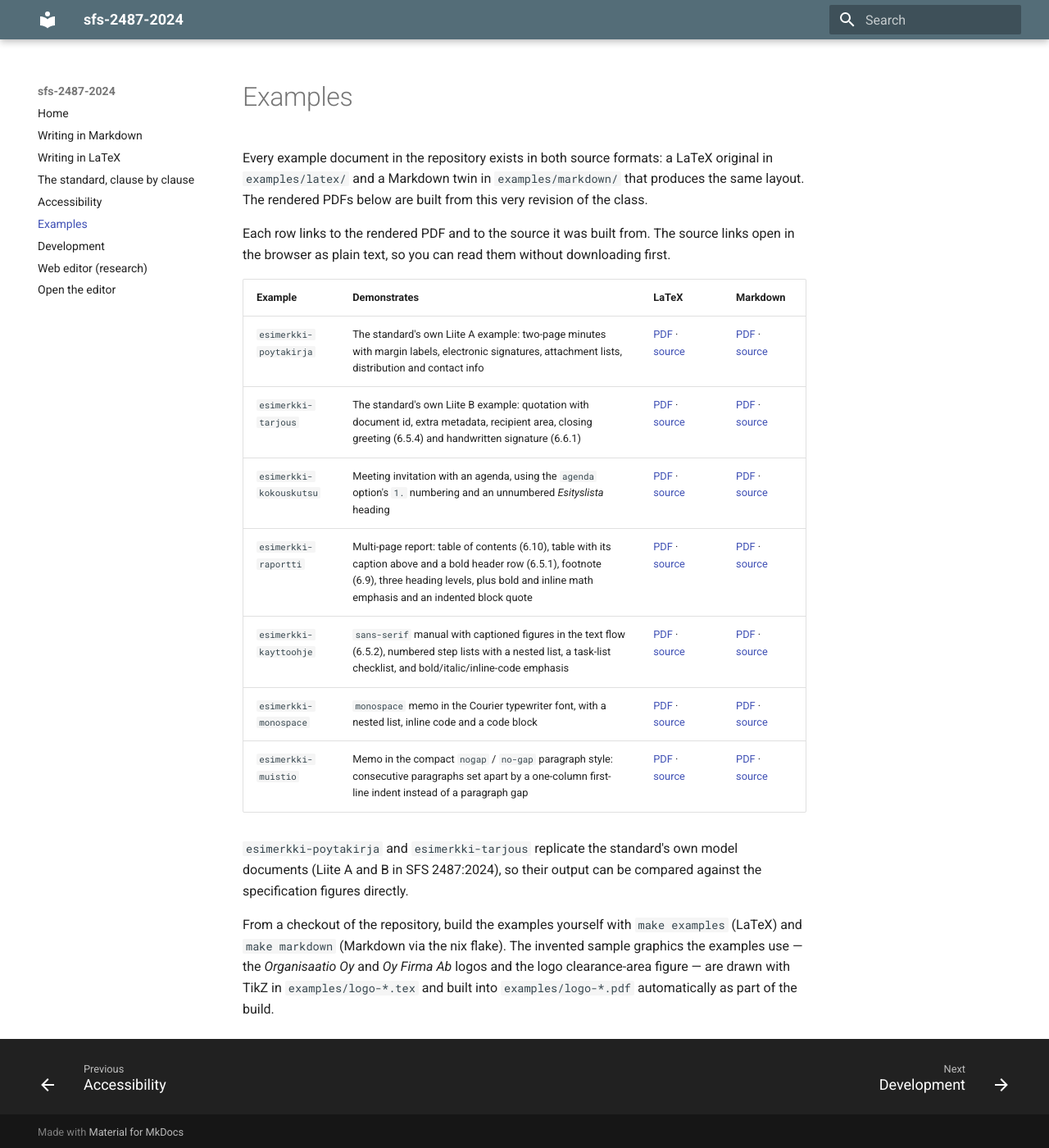
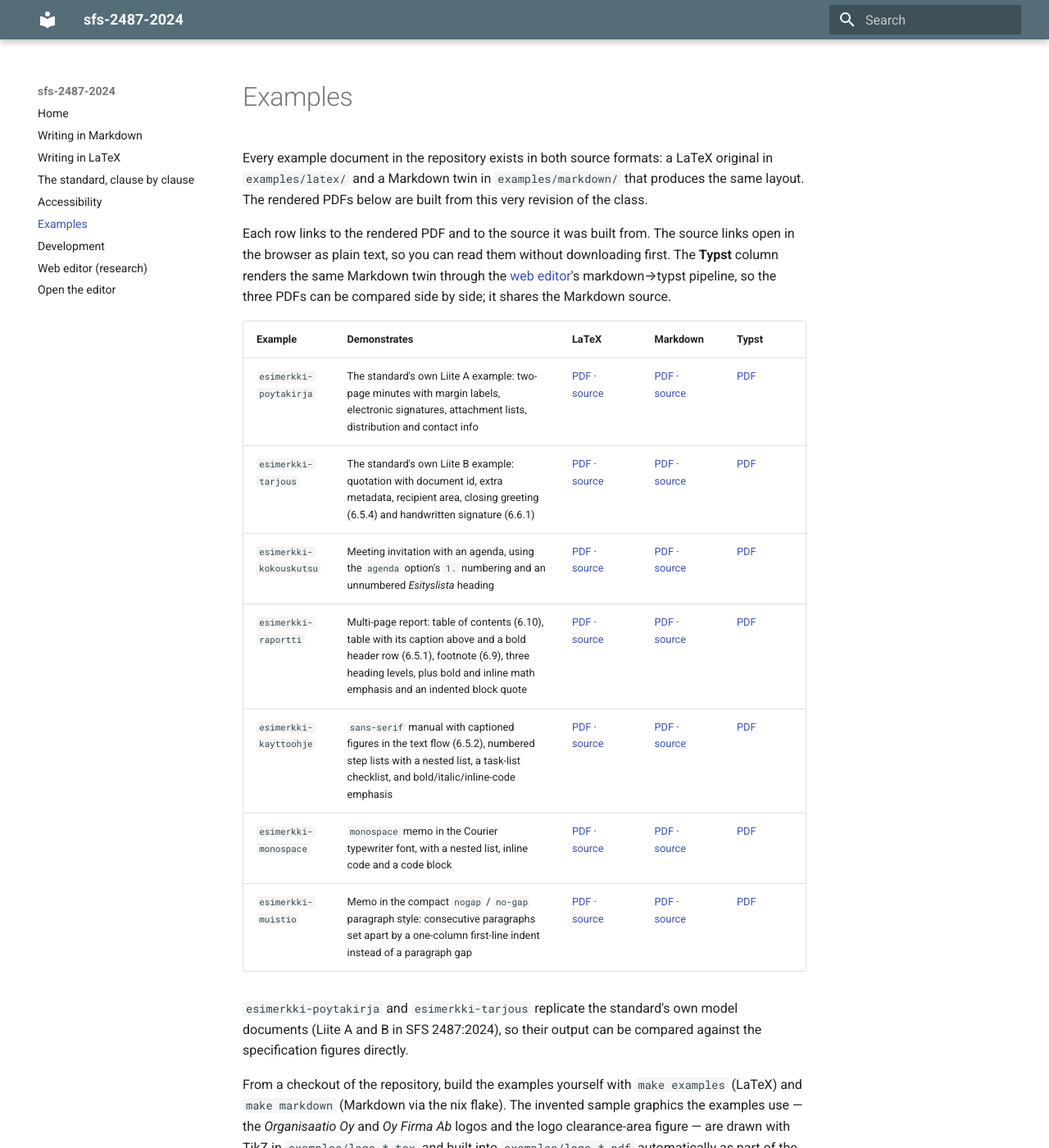
Before and after one commit to datakurre/vakioasiakirja, an MkDocs documentation site: the page built from docs/examples.md, in a window 1280 px wide and 1400 px high. Shown: the whole window at 82% size. Built offline with MkDocs 1.6.1 and Material for MkDocs 9.7.7, drawn with Linux system fonts in a browser that asks for light colours.

Commit message:
docs: add a Typst column to the examples table
Render every example through the markdown→typst pipeline too, so the docs
site shows all three outputs (LaTeX, pandoc, typst) side by side.

- flake.nix: an `examplesTypst` package builds one PDF per example with the
  porter's node_modules (buildNpmPackage) and the typst CLI, plus an
  `exampleLogos` package that builds the TikZ logo PDFs. The logos are laid
  out one directory above the generated .typ files so the markdown's
  ../logo-*.pdf paths resolve, and typst embeds the same PDFs the LaTeX and
  pandoc examples use (CLI ≥ 0.13), so all three show an identical logo.
- web/scripts/convert.ts: a --logo flag passes a logo path through
  ConvertOptions.logoPath (the frontmatter logo: key is a browser upload the
  CLI cannot read).
- Makefile: `make docs` builds .#examplesTypst into docs/pdf/typst/.
- docs/examples.md: a Typst column linking each rendered PDF.

Also fix a latent logo bug in sfs-2487-2024.typ: a natural-size image placed
in the page header never lays out (typst 0.13/0.14) and rendered blank — wrap
it in a box with an explicit height (and scale down only when taller than
logo-max-height). This also fixes uploaded logos in the live web editor, which
hit the same path; the examples never exercised it because their logos are
PDFs the browser pipeline does not load.

Co-Authored-By: Claude Opus 4.8 <noreply@anthropic.com>

```diff
--- a/docs/examples.md
+++ b/docs/examples.md
@@ -7,17 +7,19 @@ below are built from this very revision of the class.
 
 Each row links to the rendered PDF and to the source it was built from.
 The source links open in the browser as plain text, so you can read them
-without downloading first.
+without downloading first. The **Typst** column renders the same Markdown
+twin through the [web editor](web-editor.md)'s markdown→typst pipeline, so
+the three PDFs can be compared side by side; it shares the Markdown source.
 
-| Example | Demonstrates | LaTeX | Markdown |
-|---|---|---|---|
-| `esimerkki-poytakirja` | The standard's own Liite A example: two-page minutes with margin labels, electronic signatures, attachment lists, distribution and contact info | [PDF](pdf/latex/esimerkki-poytakirja.pdf) · [source](src/latex/esimerkki-poytakirja.tex.txt) | [PDF](pdf/markdown/esimerkki-poytakirja.pdf) · [source](src/markdown/esimerkki-poytakirja.md.txt) |
-| `esimerkki-tarjous` | The standard's own Liite B example: quotation with document id, extra metadata, recipient area, closing greeting (6.5.4) and handwritten signature (6.6.1) | [PDF](pdf/latex/esimerkki-tarjous.pdf) · [source](src/latex/esimerkki-tarjous.tex.txt) | [PDF](pdf/markdown/esimerkki-tarjous.pdf) · [source](src/markdown/esimerkki-tarjous.md.txt) |
-| `esimerkki-kokouskutsu` | Meeting invitation with an agenda, using the `agenda` option's `1.` numbering and an unnumbered *Esityslista* heading | [PDF](pdf/latex/esimerkki-kokouskutsu.pdf) · [source](src/latex/esimerkki-kokouskutsu.tex.txt) | [PDF](pdf/markdown/esimerkki-kokouskutsu.pdf) · [source](src/markdown/esimerkki-kokouskutsu.md.txt) |
-| `esimerkki-raportti` | Multi-page report: table of contents (6.10), table with its caption above and a bold header row (6.5.1), footnote (6.9), three heading levels, plus bold and inline math emphasis and an indented block quote | [PDF](pdf/latex/esimerkki-raportti.pdf) · [source](src/latex/esimerkki-raportti.tex.txt) | [PDF](pdf/markdown/esimerkki-raportti.pdf) · [source](src/markdown/esimerkki-raportti.md.txt) |
-| `esimerkki-kayttoohje` | `sans-serif` manual with captioned figures in the text flow (6.5.2), numbered step lists with a nested list, a task-list checklist, and bold/italic/inline-code emphasis | [PDF](pdf/latex/esimerkki-kayttoohje.pdf) · [source](src/latex/esimerkki-kayttoohje.tex.txt) | [PDF](pdf/markdown/esimerkki-kayttoohje.pdf) · [source](src/markdown/esimerkki-kayttoohje.md.txt) |
-| `esimerkki-monospace` | `monospace` memo in the Courier typewriter font, with a nested list, inline code and a code block | [PDF](pdf/latex/esimerkki-monospace.pdf) · [source](src/latex/esimerkki-monospace.tex.txt) | [PDF](pdf/markdown/esimerkki-monospace.pdf) · [source](src/markdown/esimerkki-monospace.md.txt) |
-| `esimerkki-muistio` | Memo in the compact `nogap` / `no-gap` paragraph style: consecutive paragraphs set apart by a one-column first-line indent instead of a paragraph gap | [PDF](pdf/latex/esimerkki-muistio.pdf) · [source](src/latex/esimerkki-muistio.tex.txt) | [PDF](pdf/markdown/esimerkki-muistio.pdf) · [source](src/markdown/esimerkki-muistio.md.txt) |
+| Example | Demonstrates | LaTeX | Markdown | Typst |
+|---|---|---|---|---|
+| `esimerkki-poytakirja` | The standard's own Liite A example: two-page minutes with margin labels, electronic signatures, attachment lists, distribution and contact info | [PDF](pdf/latex/esimerkki-poytakirja.pdf) · [source](src/latex/esimerkki-poytakirja.tex.txt) | [PDF](pdf/markdown/esimerkki-poytakirja.pdf) · [source](src/markdown/esimerkki-poytakirja.md.txt) | [PDF](pdf/typst/esimerkki-poytakirja.pdf) |
+| `esimerkki-tarjous` | The standard's own Liite B example: quotation with document id, extra metadata, recipient area, closing greeting (6.5.4) and handwritten signature (6.6.1) | [PDF](pdf/latex/esimerkki-tarjous.pdf) · [source](src/latex/esimerkki-tarjous.tex.txt) | [PDF](pdf/markdown/esimerkki-tarjous.pdf) · [source](src/markdown/esimerkki-tarjous.md.txt) | [PDF](pdf/typst/esimerkki-tarjous.pdf) |
+| `esimerkki-kokouskutsu` | Meeting invitation with an agenda, using the `agenda` option's `1.` numbering and an unnumbered *Esityslista* heading | [PDF](pdf/latex/esimerkki-kokouskutsu.pdf) · [source](src/latex/esimerkki-kokouskutsu.tex.txt) | [PDF](pdf/markdown/esimerkki-kokouskutsu.pdf) · [source](src/markdown/esimerkki-kokouskutsu.md.txt) | [PDF](pdf/typst/esimerkki-kokouskutsu.pdf) |
+| `esimerkki-raportti` | Multi-page report: table of contents (6.10), table with its caption above and a bold header row (6.5.1), footnote (6.9), three heading levels, plus bold and inline math emphasis and an indented block quote | [PDF](pdf/latex/esimerkki-raportti.pdf) · [source](src/latex/esimerkki-raportti.tex.txt) | [PDF](pdf/markdown/esimerkki-raportti.pdf) · [source](src/markdown/esimerkki-raportti.md.txt) | [PDF](pdf/typst/esimerkki-raportti.pdf) |
+| `esimerkki-kayttoohje` | `sans-serif` manual with captioned figures in the text flow (6.5.2), numbered step lists with a nested list, a task-list checklist, and bold/italic/inline-code emphasis | [PDF](pdf/latex/esimerkki-kayttoohje.pdf) · [source](src/latex/esimerkki-kayttoohje.tex.txt) | [PDF](pdf/markdown/esimerkki-kayttoohje.pdf) · [source](src/markdown/esimerkki-kayttoohje.md.txt) | [PDF](pdf/typst/esimerkki-kayttoohje.pdf) |
+| `esimerkki-monospace` | `monospace` memo in the Courier typewriter font, with a nested list, inline code and a code block | [PDF](pdf/latex/esimerkki-monospace.pdf) · [source](src/latex/esimerkki-monospace.tex.txt) | [PDF](pdf/markdown/esimerkki-monospace.pdf) · [source](src/markdown/esimerkki-monospace.md.txt) | [PDF](pdf/typst/esimerkki-monospace.pdf) |
+| `esimerkki-muistio` | Memo in the compact `nogap` / `no-gap` paragraph style: consecutive paragraphs set apart by a one-column first-line indent instead of a paragraph gap | [PDF](pdf/latex/esimerkki-muistio.pdf) · [source](src/latex/esimerkki-muistio.tex.txt) | [PDF](pdf/markdown/esimerkki-muistio.pdf) · [source](src/markdown/esimerkki-muistio.md.txt) | [PDF](pdf/typst/esimerkki-muistio.pdf) |
 
 `esimerkki-poytakirja` and `esimerkki-tarjous` replicate the standard's
 own model documents (Liite A and B in SFS 2487:2024), so their output
```
Also changed, not shown: 4 other files.
